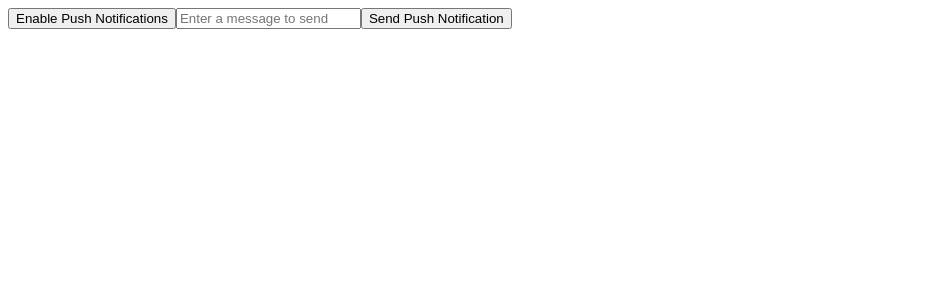
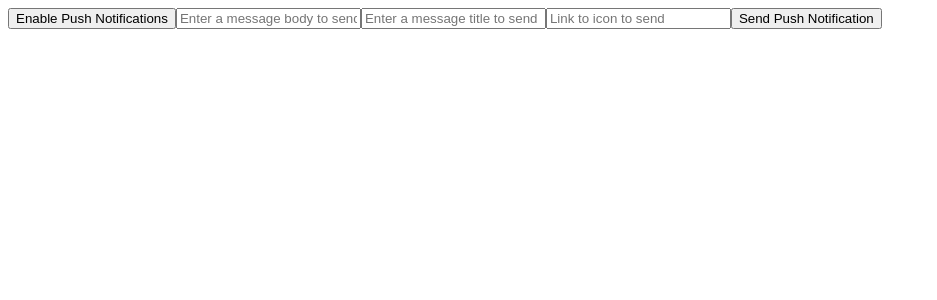
Before and after one commit to WilcoBreedt/push-notification-client, an Angular app: page / in a window 1280 px wide. Shown: the top 300 px of the page, without its empty margins (0-937 px from the left). Built offline with nearby package versions, Linux system fonts and the light colour scheme.

Commit message:
Add icon, mesage title

```diff
--- a/src/app/app.component.html
+++ b/src/app/app.component.html
@@ -1,3 +1,5 @@
 <button (click)="enablePush()">Enable Push Notifications</button>
-<input [(ngModel)]="message" placeholder="Enter a message to send"/>
+<input [(ngModel)]="message" placeholder="Enter a message body to send"/>
+<input [(ngModel)]="title" placeholder="Enter a message title to send"/>
+<input [(ngModel)]="icon" placeholder="Link to icon to send"/>
 <button (click)="sendPush()">Send Push Notification</button>
--- a/src/app/app.component.ts
+++ b/src/app/app.component.ts
@@ -11,10 +11,13 @@ const VAPID_PUBLIC = 'BIGKUYhw3Ns4zYynxbrY72mzFVbPTSlsLb44pnmV-IeKz0RUFpZ8-8IGey
 })
 
 export class AppComponent {
-	title = 'angular-push-notifications';
+	title = '';
 	message = '';
+	icon = '';
+
 	constructor(private swPush: SwPush, private pushService: PushNotificationService) {
 	}
+
 	enablePush() {
 		if (this.swPush.isEnabled) {
 			if (!this.swPush.subscription) {
@@ -31,6 +34,6 @@ export class AppComponent {
 		}
 	}
 	sendPush() {
-		this.pushService.sendPush(this.message);
+		this.pushService.sendPush(this.message, this.icon, this.title);
 	}
 }
--- a/src/app/push-notification.service.ts
+++ b/src/app/push-notification.service.ts
@@ -11,8 +11,8 @@ export class PushNotificationService {
         return this.http.post(SERVER_URL + '/subscription', subscription);
     }
 
-    public sendPush(msg: String) {
-        let res  = this.http.post(SERVER_URL + '/sendNotification', msg).subscribe();
+    public sendPush(msg: String, icon: String, title: String) {
+        let res  = this.http.post(SERVER_URL + '/sendNotification', {msg, icon, title} ).subscribe();
         console.log(res);
         return res;
     }
```
